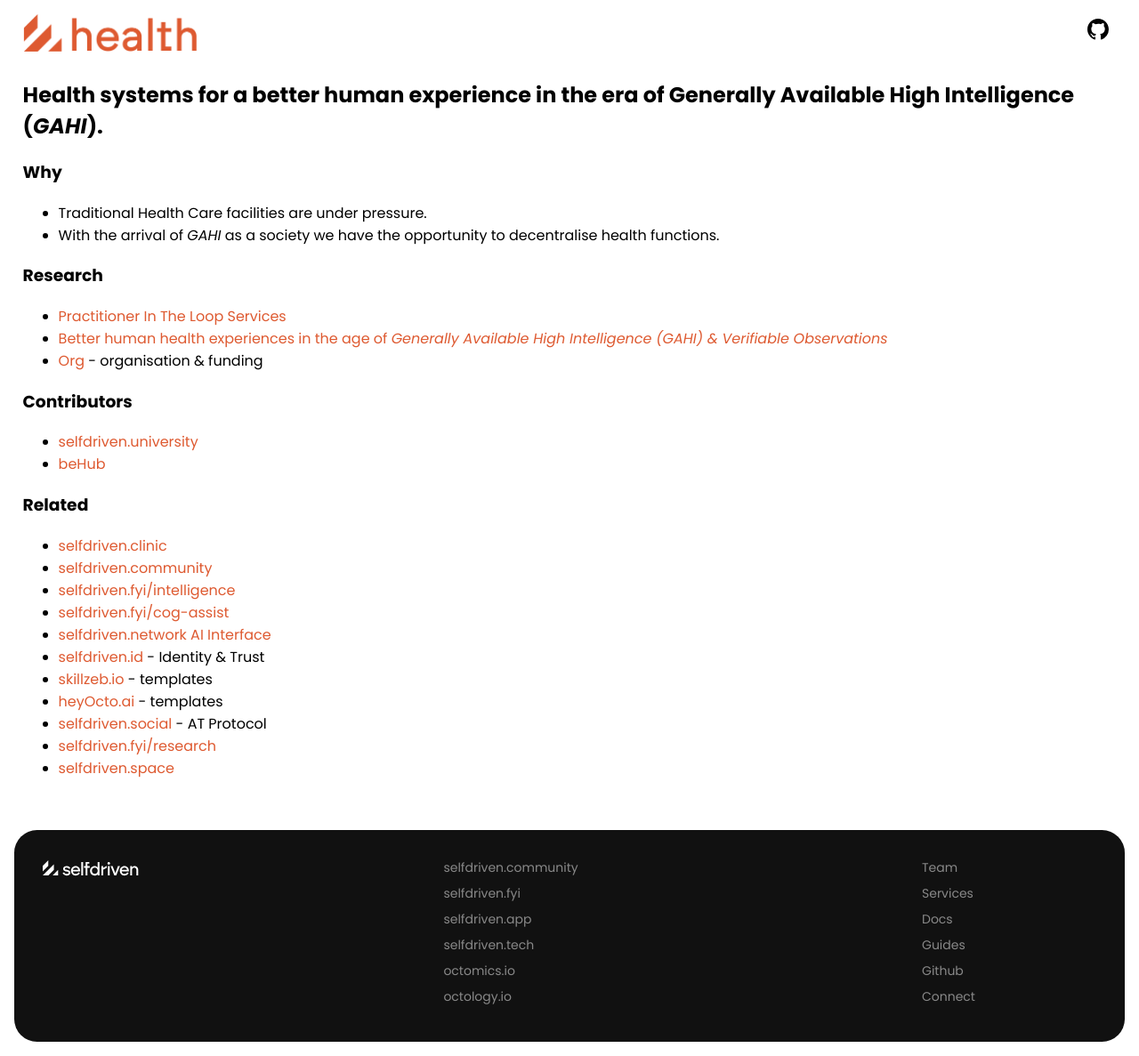
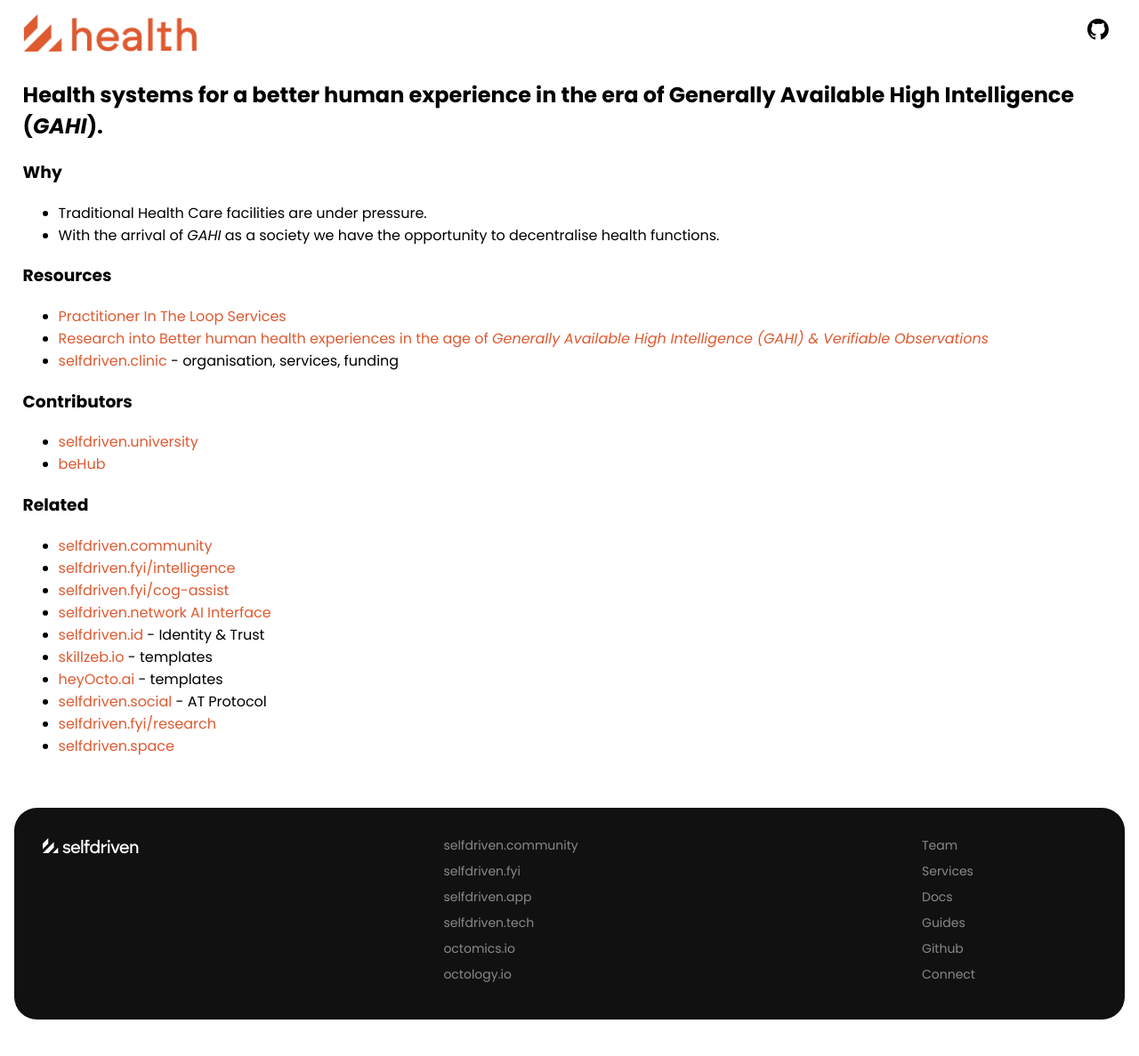
Before and after one commit to selfdriven-foundation/selfdriven-health, a Jekyll site: the page built from docs/index.md, in a window 1280 px wide. Shown: the whole page at 89% size. Built offline with Jekyll 4.4.1, drawn with Linux system fonts in a browser that asks for light colours; after the commit the page ends 1162 px from its top, so only the background shows below that.

Commit message:
Update index.md

```diff
--- a/docs/index.md
+++ b/docs/index.md
@@ -9,17 +9,16 @@
 - Traditional Health Care facilities are under pressure.
 - With the arrival of *GAHI* as a society we have the opportunity to decentralise health functions.
 
-### Research
+### Resources
 - [Practitioner In The Loop Services](/practitioner-in-the-loop-services/)
-- [Better human health experiences in the age of *Generally Available High Intelligence (GAHI) & Verifiable Observations*](/research/)
-- [Org](/research-org/) - organisation & funding
+- [Research into Better human health experiences in the age of *Generally Available High Intelligence (GAHI) & Verifiable Observations*](/research/)
+- [selfdriven.clinic](https://selfdriven.clinic) - organisation, services, funding
 
 ### Contributors
 - [selfdriven.university](https://selfdriven.university)
 - [beHub](https://behub.com.au)
 
 ### Related
-- [selfdriven.clinic](https://selfdriven.clinic)
 - [selfdriven.community](https://selfdriven.community)
 - [selfdriven.fyi/intelligence](https://selfdriven.fyi/intelligence)
 - [selfdriven.fyi/cog-assist](https://selfdriven.fyi/cog-assist)
```
